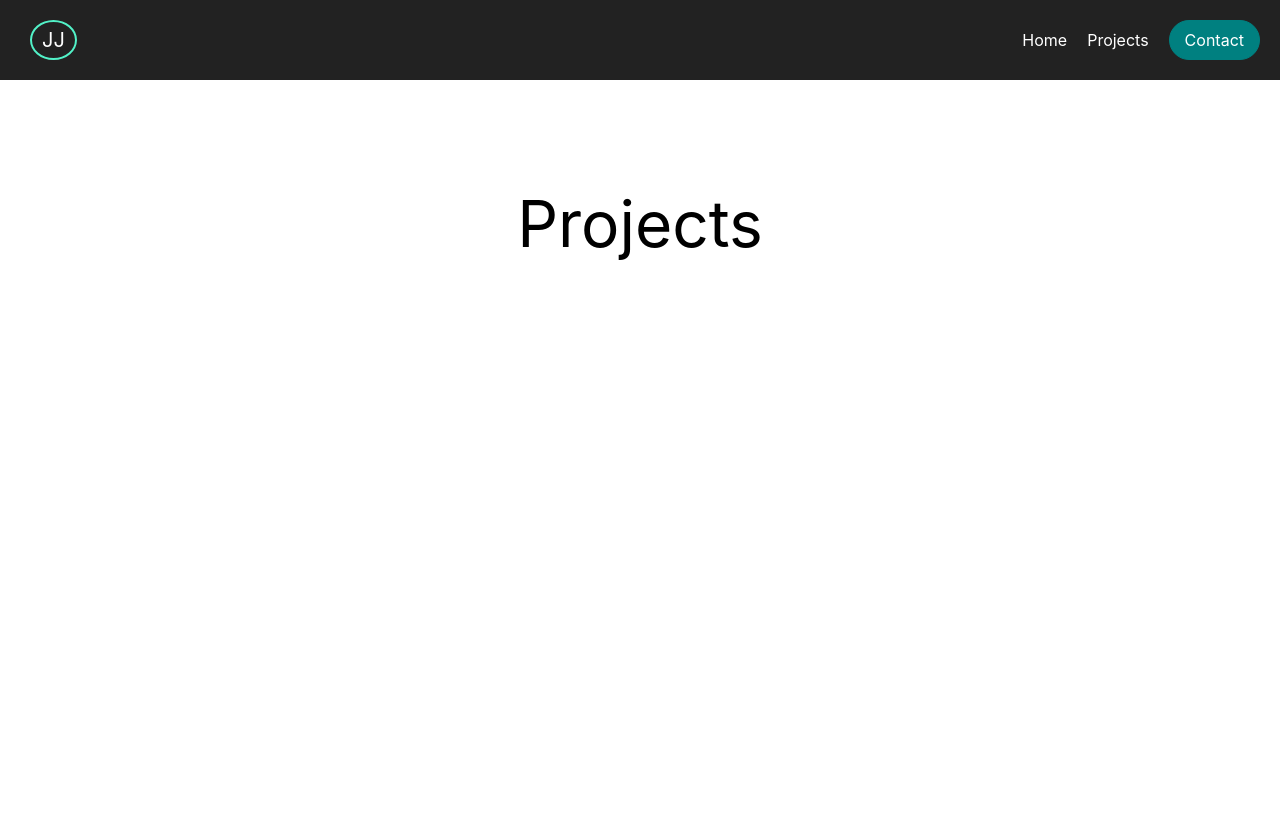
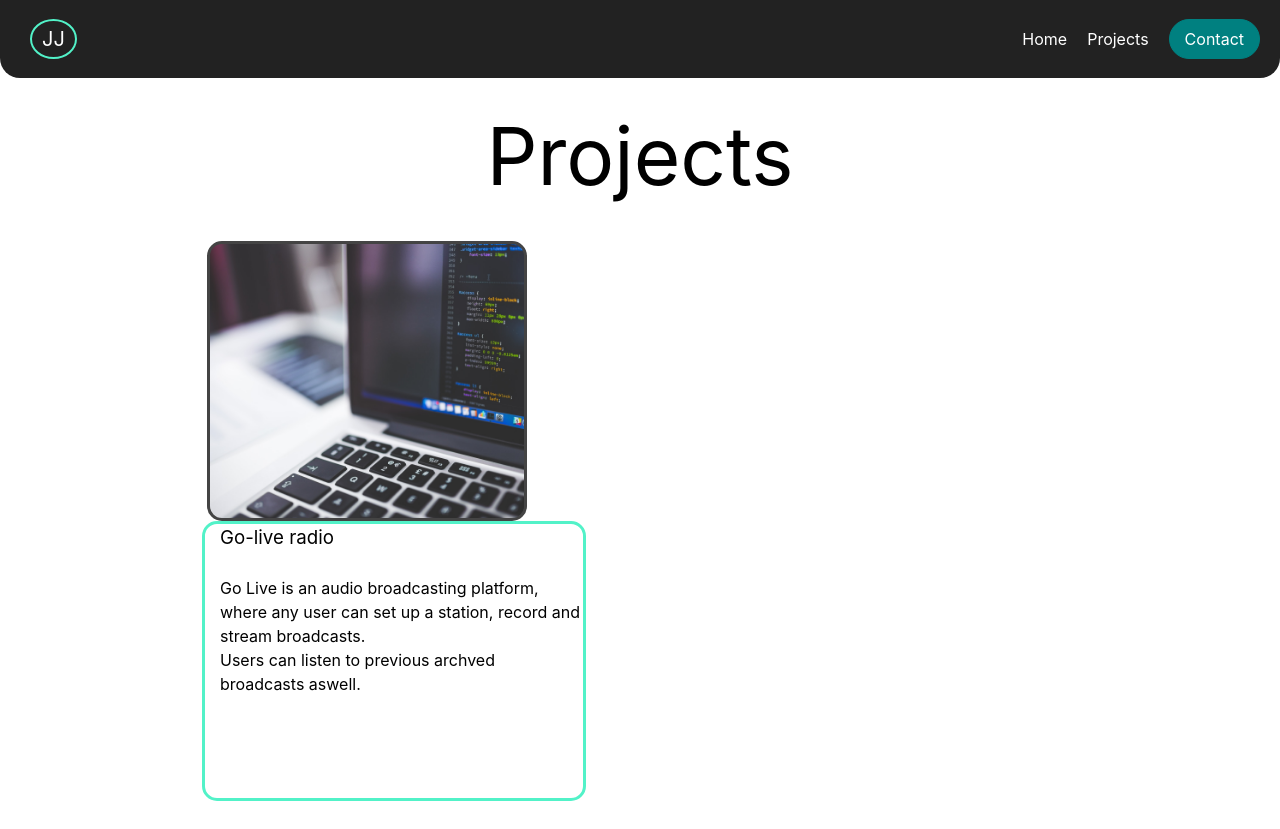
Before and after one commit to JARED-J/gh-pages, a plain HTML site: page projects.html in a window 1280 px wide. Shown: the top 829 px of the page. Before the commit the page ends 800 px from the top, so only its background shows below. Drawn offline with Linux system fonts and the light colour scheme.

Commit message:
added flex styles to proj page

```diff
--- a/index.css
+++ b/index.css
@@ -11,13 +11,49 @@ body{
 nav{
     width:100%;
     background: #222;
-    padding:5px 20px;
+    padding:4px 20px;
     position:fixed;
+    border-bottom-left-radius: 20px;
+    border-bottom-right-radius: 20px;
 }
 
 .container {
     width: 100%;
-    padding: 10px 15px;
+    padding: 10px 10vw;
+    display:flex;
+    /* flex-direction: row; */
+    /* flex-wrap:none; */
+    /* justify-content:center; */
+}
+
+.project{
+    width:100%;
+    padding:15px;
+    /* background-color: #52f2c8; */
+    flex-direction:row;
+}
+
+.proj-img{
+    height:35vh;
+    width:25vw;
+    flex-grow:1;
+    border:3px solid #444;
+    border-radius: 15px;
+    background-image: url("/img/background.jpg");
+    background-size:cover;
+    padding:0;
+    margin:0;
+}
+
+.description{
+    padding-left:15px;
+    margin: 0 0 0 -5px;
+    border-radius: 15px;
+    border:3px solid #52f2c8;
+    flex-grow:2;
+    flex-shrink:1;
+    height:35vh;
+    width:30vw;
 }
 
 ul{
@@ -39,24 +75,21 @@ main{
 }
 
 h1{
-    margin-top:14vh;
+    margin-top:10vh;
 }
 
 h2 {
     margin-top:4vh;
-    padding-left:10vw;
 }
 
 footer{
-    position: fixed;
-    left: 0;
-    bottom: 0;
     width: 100%;
     height:5vh;
     background-color: #222;
     color: white;
     padding-top:1vh;
     text-align: center;
+    margin-top: 30vh;
 }
 
 #home{
@@ -75,7 +108,7 @@ footer{
 }
 
 .sm-padding{
-    padding:0.4rem;
+    padding:1rem;
 }
 
 .pad-left{
@@ -87,7 +120,7 @@ footer{
 }
 
 .lg-heading{
-    font-size: 4rem;
+    font-size: 5rem;
 }
 .sm-heading{
     margin-bottom: 2rem;
--- a/projects.html
+++ b/projects.html
@@ -15,17 +15,41 @@
             <li class="logo"><a href="index.html"><span id="logo">JJ</span></a></li>
             <li class="item"><a href="index.html">Home</a></li>
             <li class="item"><a href="projects.html">Projects</a></li>
-            <li class="item button"><a href="#contact">Contact</a></li>
+            <li class="item button"><a href="contact.html">Contact</a></li>
             <li class="toggle" onclick="setActive()"><span class="bars"></span></li>
         </ul>
     </nav>
 
     <main>
+
         <div class="center">
-            <h1 class="lg-heading">
+            <h2 class="lg-heading">
                 Projects
-            </h1>
+            </h2>
         </div>
+
+        <div class="container">
+            <!-- proj container -->
+            <div class="project">
+                <!-- singular project div -->
+                <div class="proj-img"></div>
+                <!-- projec image -->
+                <div class="description">
+                    <h3>Go-live radio</h3>
+                    <br>
+                    <p>Go Live is an audio broadcasting platform,<p/>
+                    <p>where any user can set up a station, record and stream broadcasts.</p>
+                    <p>Users can listen to previous archved broadcasts aswell.</p>
+                </div>
+            </div>
+        </div>
+
     </main>
+
+    <footer>
+        <div class="center">
+            <span>Jared Jackson 2020</span>
+        </div>
+    </footer>
 </body>
 </html>
```
Also changed, not shown: contact.html (added, +34 -0 lines), index.html (+4 -26 lines).
